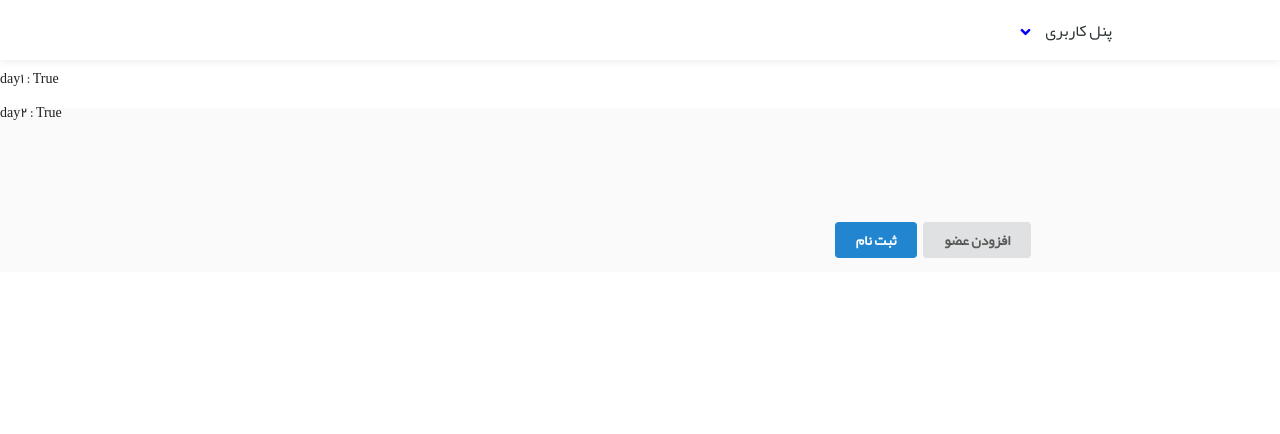
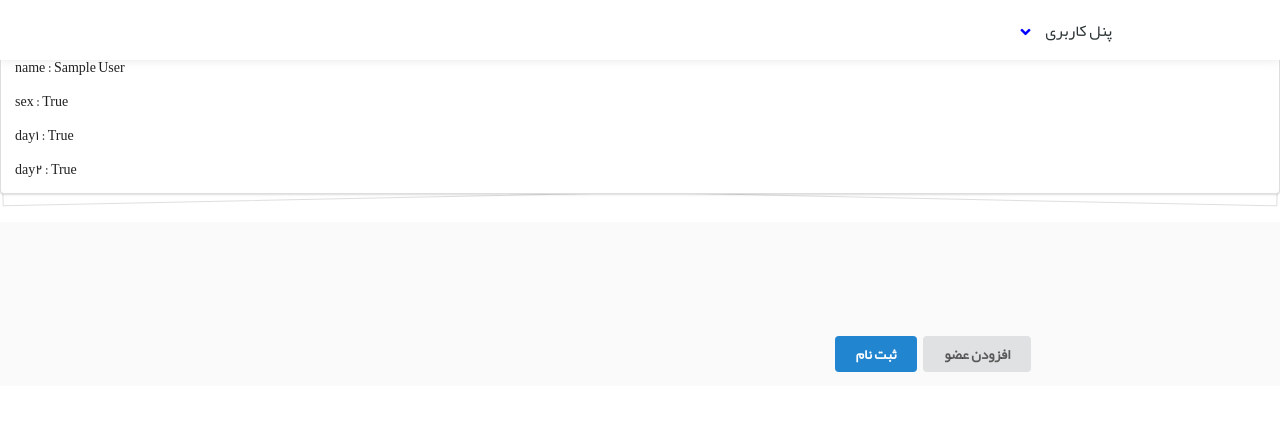
Before and after one commit to alimahdiyar/sfmc, a Django app: page /dorm/dorm_users/ in a window 1280 px wide. Shown: the top 434 px of the page. Before the commit the page ends 258 px from the top, so only its background shows below. Run offline with Django 3.2, Linux system fonts and the light colour scheme; a user stored in the database is signed in; tables that the repository leaves empty hold one stand-in row (values such as "Sample post").

Commit message:
improve ui

```diff
--- a/templates/dorm_users.html
+++ b/templates/dorm_users.html
@@ -37,14 +37,19 @@
 
 
 {% block content %}
-<div class="">
-  {% for dorm_user in dorm_users %}
+
+{% for dorm_user in dorm_users %}
+<div class="ui piled segment" id="content_main_content_second">
+    <div class="text_main_content">
+
     <p>name : {{dorm_user.name}}</p>
     <p>sex  : {{dorm_user.sex}}</p>
     <p>day1 : {{dorm_user.day1}}</p>
     <p>day2 : {{dorm_user.day2}}</p>
-  {% endfor %}
+
+    </div>
 </div>
+{% endfor %}
 
 <div dir="rtl" class="ui center aligned grid" style="direction: rtl; padding-top: 100px; background-color: #fafafa;">
     <div class="fourteen wide mobile ten wide tablet ten wide computer column">
```
